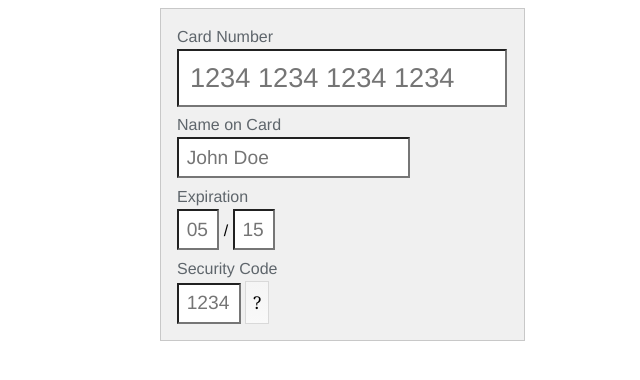
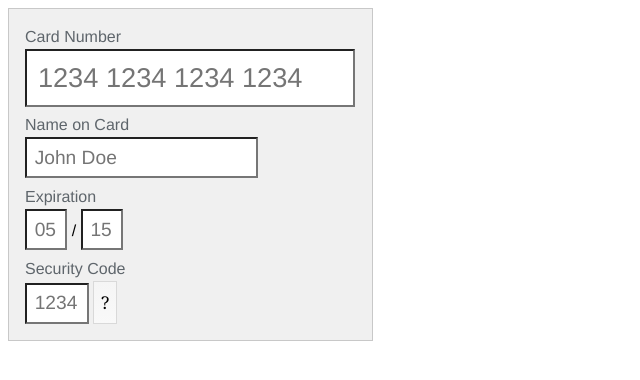
Before and after one commit to thomaschadwick/Credit-Card-Me, a plain HTML site: page index.html in a window 1280 px wide. Shown: the whole page, without its empty margins (0-640 px from the left). Drawn offline with Linux system fonts and the light colour scheme.

Commit message:
Got rid of the centering #yolo

```diff
--- a/ccme.css
+++ b/ccme.css
@@ -1,8 +1,3 @@
-#container {
-  width: 960px;
-  margin: 0 auto;
-}
-
 .ccme input, .ccme label, .ccme button {
     position: relative;
     padding: 0;
--- a/index.html
+++ b/index.html
@@ -5,7 +5,6 @@
     <link href="ccme.css" rel="stylesheet" />
 </head>
 <body>
-    <div id="container">
       <form action="/" autocomplete="on">
           <section class="ccme">
               <div class="ccme-well">
@@ -37,6 +36,5 @@
               </div>
           </section>
       </form>
-    </div>
 </body>
 </html>
```
